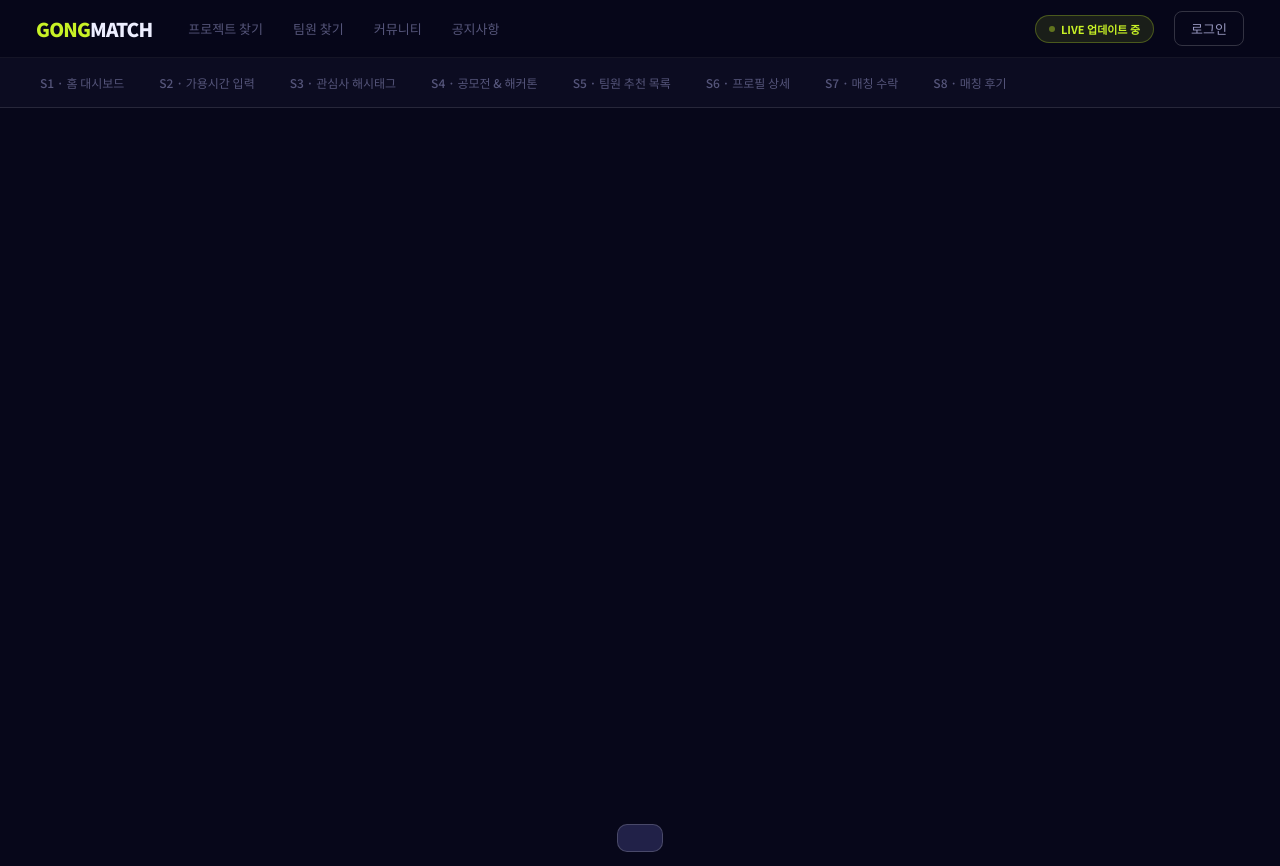
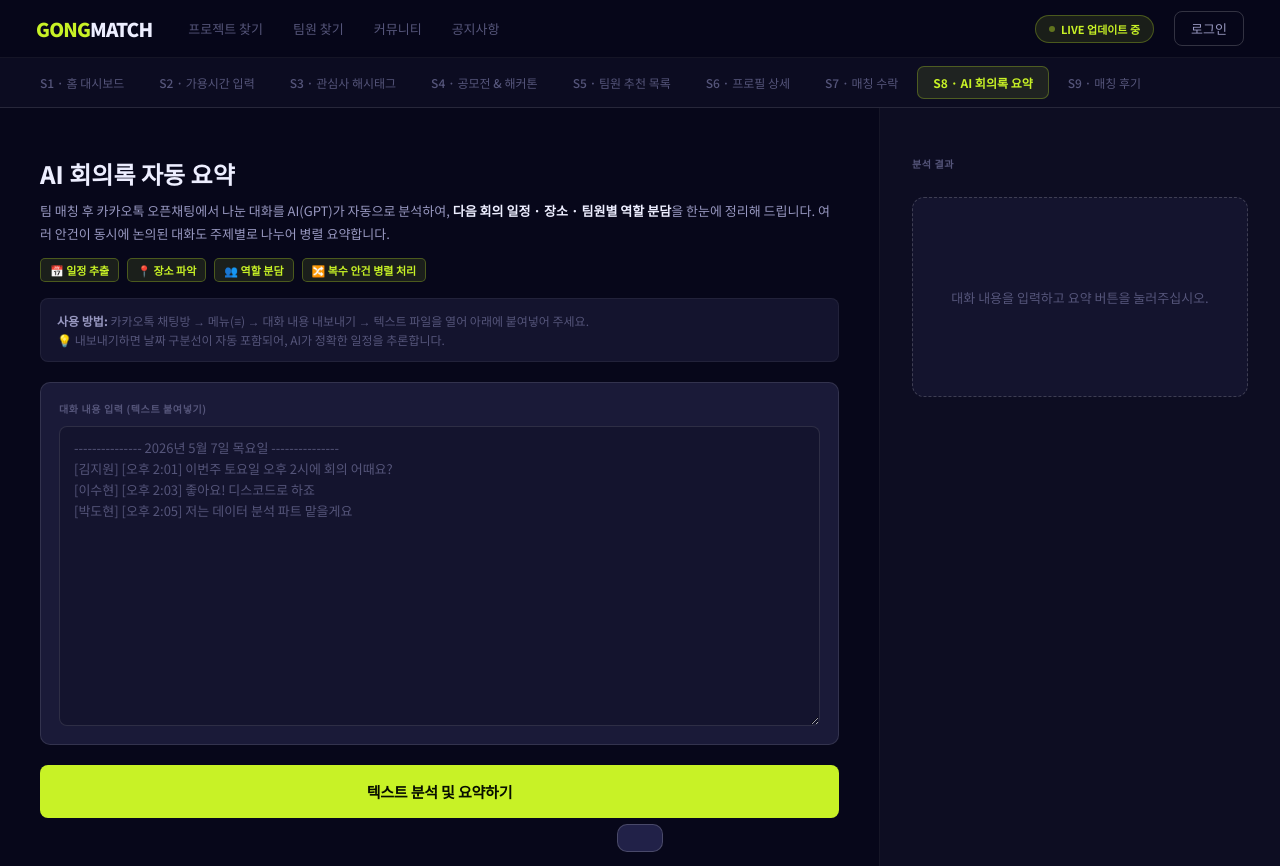
Before and after one commit to gitubbreaker/gongmatch, a React (Create React App) app in the folder frontend/: page /summary in a window 1280 px wide. Before the commit the page ends 800 px from the top, so only its background shows below. Built offline with nearby package versions, Linux system fonts and the light colour scheme.

Commit message:
feat: 로그인 화면 디자인 개편 및 S8(AI 요약)/S9(매칭 후기) 연동 라우팅 분리

```diff
--- a/frontend/src/App.js
+++ b/frontend/src/App.js
@@ -12,7 +12,8 @@ import S6Profile from './pages/S6Profile';
 import S7Accept from './pages/S7Accept';
 import LoginPage from './pages/LoginPage';
 import SignupPage from './pages/SignupPage';
-import S8Review from './pages/S8Review';
+import S8Summary from './pages/S8Summary';
+import S9Review from './pages/S9Review';
 import S9Write from './pages/S9Write';
 import ProjectListPage from './pages/ProjectListPage';
 import ContestDetailPage from './pages/ContestDetailPage';
@@ -138,6 +139,7 @@ function App() {
           <Route path="/community" element={<S4Board />} />
           <Route path="/login" element={<LoginPage />} />
           <Route path="/signup" element={<SignupPage />} />
+          <Route path="/summary" element={<S8Summary />} />
           <Route path="/write" element={<S9Write />} />
           <Route path="/announcements" element={<ProjectListPage />} />
           <Route path="/projects/:id" element={<ContestDetailPage />} />
@@ -151,7 +153,7 @@ function App() {
           <Route path="/profile" element={<PrivateRoute><S6Profile /></PrivateRoute>} />
           <Route path="/profile-detail" element={<PrivateRoute><ProfileDetailPage /></PrivateRoute>} />
           <Route path="/accept" element={<PrivateRoute><S7Accept /></PrivateRoute>} />
-          <Route path="/review" element={<PrivateRoute><S8Review /></PrivateRoute>} />
+          <Route path="/review" element={<PrivateRoute><S9Review /></PrivateRoute>} />
         </Routes>
       </div>
       <div className={`toast ${toastShow ? 'show' : ''}`}>{toastMsg}</div>
--- a/frontend/src/components/Tabs.jsx
+++ b/frontend/src/components/Tabs.jsx
@@ -19,7 +19,8 @@ function Tabs() {
       <button className={getClassName('/candidates')} onClick={() => navigate('/candidates')}>S5 · 팀원 추천 목록</button>
       <button className={getClassName('/profile')} onClick={() => navigate('/profile')}>S6 · 프로필 상세</button>
       <button className={getClassName('/accept')} onClick={() => navigate('/accept')}>S7 · 매칭 수락</button>
-      <button className={getClassName('/review')} onClick={() => navigate('/review')}>S8 · 매칭 후기</button>
+      <button className={getClassName('/summary')} onClick={() => navigate('/summary')}>S8 · AI 회의록 요약</button>
+      <button className={getClassName('/review')} onClick={() => navigate('/review')}>S9 · 매칭 후기</button>
     </div>
   );
 }
--- a/frontend/src/pages/LoginPage.jsx
+++ b/frontend/src/pages/LoginPage.jsx
@@ -8,20 +8,40 @@ const LoginContainer = styled.div`
   display: flex;
   align-items: center;
   justify-content: center;
-  min-height: calc(100vh - 60px);
+  min-height: calc(100vh - var(--navh) - var(--tabh));
   padding: 50px 20px;
+  position: relative;
+  overflow: hidden;
+
+  &::before {
+    content: '';
+    position: absolute;
+    width: 800px;
+    height: 800px;
+    background: radial-gradient(circle, rgba(200,242,38,0.06) 0%, transparent 60%);
+    top: 50%;
+    left: 50%;
+    transform: translate(-50%, -50%);
+    pointer-events: none;
+    z-index: 0;
+  }
 `;
 
 const LoginCard = styled.div`
   width: 100%;
-  max-width: 420px;
-  background: #2b2d31;
-  border: 1px solid #3f4147;
-  border-radius: 16px;
-  padding: 50px 40px;
+  max-width: 400px;
+  background: rgba(20, 20, 46, 0.6);
+  backdrop-filter: blur(24px);
+  -webkit-backdrop-filter: blur(24px);
+  border: 1px solid var(--brd3);
+  border-radius: 24px;
+  padding: 48px 40px;
   display: flex;
   flex-direction: column;
   align-items: center;
+  position: relative;
+  z-index: 1;
+  box-shadow: 0 32px 64px rgba(0,0,0,0.5);
 `;
 
 const Links = styled.div`
@@ -30,16 +50,16 @@ const Links = styled.div`
   gap: 16px;
   margin-top: 24px;
   font-size: 13px;
-  color: #9da0a4;
+  color: var(--tx3);
   span {
     cursor: pointer;
     transition: color 0.2s;
-    &:hover { color: #ffffff; }
+    &:hover { color: var(--tx); }
   }
   .divider {
     width: 1px;
     height: 12px;
-    background: #3f4147;
+    background: var(--brd3);
   }
 `;
 
@@ -103,17 +123,17 @@ function LoginPage() {
   return (
       <LoginContainer>
         <LoginCard>
-          <div style={{ fontSize: '28px', fontWeight: '900', letterSpacing: '-1px', marginBottom: '8px', cursor: 'pointer', color: 'white' }} onClick={() => navigate('/')}>
-            <span style={{ color: '#d4ff2a' }}>GONG</span>MATCH
+          <div style={{ fontSize: '28px', fontWeight: '900', letterSpacing: '-1px', marginBottom: '8px', cursor: 'pointer', color: 'var(--tx)' }} onClick={() => navigate('/')}>
+            <span style={{ color: 'var(--ac)' }}>GONG</span>MATCH
           </div>
-          <p style={{ fontSize: '14px', color: '#9da0a4', marginBottom: '40px' }}>프로젝트 스터디 팀빌딩의 시작</p>
+          <p style={{ fontSize: '14px', color: 'var(--tx3)', marginBottom: '40px' }}>프로젝트 스터디 팀빌딩의 시작</p>
 
           <form style={{ width: '100%', display: 'flex', flexDirection: 'column', gap: '12px' }} onSubmit={handleLogin}>
-            <input className="field" type="text" placeholder="아이디 (이메일)" value={id} onChange={(e) => setId(e.target.value)} style={{ padding: '16px', fontSize: '14px' }} />
-            <input className="field" type="password" placeholder="비밀번호" value={pw} onChange={(e) => setPw(e.target.value)} style={{ padding: '16px', fontSize: '14px' }} />
+            <input className="field" type="text" placeholder="아이디 (이메일)" value={id} onChange={(e) => setId(e.target.value)} style={{ padding: '16px', fontSize: '14px', background: 'rgba(0,0,0,0.2)' }} />
+            <input className="field" type="password" placeholder="비밀번호" value={pw} onChange={(e) => setPw(e.target.value)} style={{ padding: '16px', fontSize: '14px', background: 'rgba(0,0,0,0.2)' }} />
 
-            <label style={{ display: 'flex', alignItems: 'center', gap: '8px', fontSize: '13px', color: '#9da0a4', cursor: 'pointer', marginTop: '4px', marginBottom: '12px' }}>
-              <input type="checkbox" style={{ accentColor: '#d4ff2a', width: '16px', height: '16px', cursor: 'pointer' }} />
+            <label style={{ display: 'flex', alignItems: 'center', gap: '8px', fontSize: '13px', color: 'var(--tx2)', cursor: 'pointer', marginTop: '4px', marginBottom: '24px' }}>
+              <input type="checkbox" style={{ accentColor: 'var(--ac)', width: '16px', height: '16px', cursor: 'pointer' }} />
               로그인 상태 유지
             </label>
 
@@ -135,7 +155,7 @@ function LoginPage() {
                 <h3 style={{ fontSize: '18px', fontWeight: '800', marginBottom: '20px' }}>
                   {modalType === 'id' ? '아이디 찾기' : '비밀번호 찾기'}
                 </h3>
-                <p style={{ fontSize: '13px', color: '#9da0a4', marginBottom: '10px' }}>
+                <p style={{ fontSize: '13px', color: 'var(--tx2)', marginBottom: '10px' }}>
                   {modalType === 'id' ? '가입하신 이름을 입력해주십시오.' : '가입하신 아이디(이메일)를 입력해주십시오.'}
                 </p>
                 <input
--- /dev/null
+++ b/frontend/src/pages/S8Summary.jsx
@@ -0,0 +1,155 @@
+import React, { useState } from 'react';
+import { useNavigate } from 'react-router-dom';
+import { showToast } from '../App';
+import api from '../api';
+
+function S8Summary() {
+  const navigate = useNavigate();
+  const [chatText, setChatText] = useState('');
+  const [isAnalyzing, setIsAnalyzing] = useState(false);
+  const [summary, setSummary] = useState(null);
+
+  const handleAnalyze = () => {
+    if (!chatText.trim()) {
+      showToast('대화 내용을 입력해주십시오.');
+      return;
+    }
+
+    setIsAnalyzing(true);
+    setSummary(null);
+
+    const fetchSummary = async () => {
+      try {
+        const response = await api.post('/api/ai/summarize', { chatText });
+        setSummary(response.data);
+        showToast('AI 요약이 완료되었습니다.');
+      } catch (error) {
+        console.error(error);
+        showToast('AI 분석 중 오류가 발생했습니다. API 키나 서버 상태를 확인해주세요.');
+      } finally {
+        setIsAnalyzing(false);
+      }
+    };
+
+    fetchSummary();
+  };
+
+  return (
+    <section className="screen on" style={{ display: 'grid', gridTemplateColumns: '1fr 400px', minHeight: 'calc(100vh - var(--navh) - var(--tabh))' }}>
+      <div style={{ padding: '48px 40px', display: 'flex', flexDirection: 'column', gap: '20px', borderRight: '1px solid var(--brd)' }}>
+        <div>
+          <h2 style={{ fontSize: '24px', fontWeight: '800', marginBottom: '8px' }}>AI 회의록 자동 요약</h2>
+          <p style={{ fontSize: '13px', color: 'var(--tx2)', lineHeight: '1.8' }}>
+            팀 매칭 후 카카오톡 오픈채팅에서 나눈 대화를 AI(GPT)가 자동으로 분석하여,
+            <strong style={{ color: 'var(--tx)' }}> 다음 회의 일정 · 장소 · 팀원별 역할 분담</strong>을 한눈에 정리해 드립니다.
+            여러 안건이 동시에 논의된 대화도 주제별로 나누어 병렬 요약합니다.
+          </p>
+          <div style={{ display: 'flex', gap: '8px', marginTop: '12px', flexWrap: 'wrap' }}>
+            <span className="tag">📅 일정 추출</span>
+            <span className="tag">📍 장소 파악</span>
+            <span className="tag">👥 역할 분담</span>
+            <span className="tag">🔀 복수 안건 병렬 처리</span>
+          </div>
+          <div style={{ marginTop: '16px', padding: '12px 16px', background: 'var(--card)', borderRadius: '8px', border: '1px solid var(--brd)' }}>
+            <p style={{ fontSize: '12px', color: 'var(--tx3)', lineHeight: '1.6' }}>
+              <strong style={{ color: 'var(--tx2)' }}>사용 방법:</strong> 카카오톡 채팅방 → 메뉴(≡) → 대화 내용 내보내기 → 텍스트 파일을 열어 아래에 붙여넣어 주세요.
+              <br/>💡 내보내기하면 날짜 구분선이 자동 포함되어, AI가 정확한 일정을 추론합니다.
+            </p>
+          </div>
+        </div>
+
+        <div className="card2" style={{ flex: 1, display: 'flex', flexDirection: 'column' }}>
+          <p className="slabel">대화 내용 입력 (텍스트 붙여넣기)</p>
+          <textarea
+            className="field"
+            style={{ flex: 1, minHeight: '300px', fontSize: '13px', lineHeight: '1.6', resize: 'vertical' }}
+            placeholder={"--------------- 2026년 5월 7일 목요일 ---------------\n[김지원] [오후 2:01] 이번주 토요일 오후 2시에 회의 어때요?\n[이수현] [오후 2:03] 좋아요! 디스코드로 하죠\n[박도현] [오후 2:05] 저는 데이터 분석 파트 맡을게요"}
+            value={chatText}
+            onChange={(e) => setChatText(e.target.value)}
+            disabled={isAnalyzing}
+          />
+        </div>
+
+        <button
+          className="btn-prim"
+          style={{ padding: '16px', fontSize: '15px', display: 'flex', alignItems: 'center', justifyContent: 'center', gap: '8px' }}
+          onClick={handleAnalyze}
+          disabled={isAnalyzing}
+        >
+          {isAnalyzing ? 'AI가 대화의 맥락을 분석하고 있습니다...' : '텍스트 분석 및 요약하기'}
+        </button>
+      </div>
+
+      <div style={{ background: 'var(--bg2)', padding: '48px 32px', display: 'flex', flexDirection: 'column', gap: '16px', overflowY: 'auto' }}>
+        <p className="slabel">분석 결과</p>
+
+        {!summary && !isAnalyzing && (
+          <div style={{ display: 'flex', flexDirection: 'column', alignItems: 'center', justifyContent: 'center', height: '200px', background: 'var(--card)', borderRadius: '12px', border: '1px dashed var(--brd3)', color: 'var(--tx3)', fontSize: '13px' }}>
+            대화 내용을 입력하고 요약 버튼을 눌러주십시오.
+          </div>
+        )}
+
+        {isAnalyzing && (
+          <div style={{ display: 'flex', flexDirection: 'column', alignItems: 'center', justifyContent: 'center', height: '200px', background: 'var(--card)', borderRadius: '12px', border: '1px solid var(--ac-brd)', color: 'var(--ac)' }}>
+            <div className="livepill" style={{ marginBottom: '12px' }}>분석 중</div>
+            <p style={{ fontSize: '12px' }}>일정과 역할을 추출하는 중입니다.</p>
+          </div>
+        )}
+
+        {summary && (() => {
+          // topics 배열이 있으면 그걸 쓰고, 없으면 기존 단일 구조를 topics로 변환
+          const topics = summary.topics && summary.topics.length > 0
+            ? summary.topics
+            : [{ title: '회의 요약', schedule: summary.schedule, location: summary.location, roles: summary.roles || [] }];
+
+          return (
+            <>
+              {topics.map((topic, tIdx) => (
+                <div key={tIdx} style={{ display: 'flex', flexDirection: 'column', gap: '12px', marginBottom: tIdx < topics.length - 1 ? '20px' : '0' }}>
+                  {topics.length > 1 && (
+                     <div style={{ fontSize: '13px', fontWeight: '800', color: 'var(--ac)', display: 'flex', alignItems: 'center', gap: '8px' }}>
+                      <span style={{ background: 'var(--ac)', color: '#080F00', borderRadius: '50%', width: '20px', height: '20px', display: 'flex', alignItems: 'center', justifyContent: 'center', fontSize: '11px', fontWeight: '900' }}>{tIdx + 1}</span>
+                      {topic.title}
+                    </div>
+                  )}
+                  <div className="card" style={{ borderLeft: '3px solid var(--ac)' }}>
+                    <p className="slabel" style={{ color: 'var(--ac)' }}>확정된 일정</p>
+                    <div style={{ fontSize: '15px', fontWeight: '800', marginBottom: '6px' }}>{topic.schedule || '미정'}</div>
+                    <div style={{ fontSize: '13px', color: 'var(--tx2)' }}>장소: {topic.location || '미정'}</div>
+                  </div>
+
+                  {topic.roles && topic.roles.length > 0 && (
+                    <div className="card">
+                      <p className="slabel">팀원별 역할 분담</p>
+                      <div style={{ display: 'flex', flexDirection: 'column', gap: '12px' }}>
+                        {topic.roles.map((item, idx) => (
+                          <div key={idx} style={{ background: 'var(--bg2)', padding: '14px', borderRadius: '8px', border: '1px solid var(--brd)' }}>
+                            <div style={{ display: 'flex', alignItems: 'center', gap: '8px', marginBottom: '8px' }}>
+                              <span style={{ fontSize: '14px', fontWeight: '800' }}>{item.name}</span>
+                              <span className="tag gray">{item.role}</span>
+                            </div>
+                            <p style={{ fontSize: '12px', color: 'var(--tx2)', lineHeight: '1.5' }}>{item.task}</p>
+                          </div>
+                        ))}
+                      </div>
+                    </div>
+                  )}
+
+                  {tIdx < topics.length - 1 && <div style={{ borderBottom: '1px solid var(--brd2)', margin: '8px 0' }}></div>}
+                </div>
+              ))}
+
+              <div style={{ marginTop: 'auto', paddingTop: '20px' }}>
+                <button className="btn-ghost" style={{ width: '100%', padding: '12px' }} onClick={() => navigate('/board')}>
+                  프로젝트 대시보드에 저장
+                </button>
+              </div>
+            </>
+          );
+        })()}
+      </div>
+    </section>
+  );
+}
+
+export default S8Summary;
--- a/frontend/src/pages/S8Review.jsx
+++ b/frontend/src/pages/S9Review.jsx
@@ -2,7 +2,7 @@ import React, { useState } from 'react';
 import { useNavigate } from 'react-router-dom';
 import { showToast } from '../App';
 
-function S8Review() {
+function S9Review() {
   const navigate = useNavigate();
   const [step, setStep] = useState(1);
 
@@ -377,4 +377,4 @@ function S8Review() {
   );
 }
 
-export default S8Review;
+export default S9Review;
```
